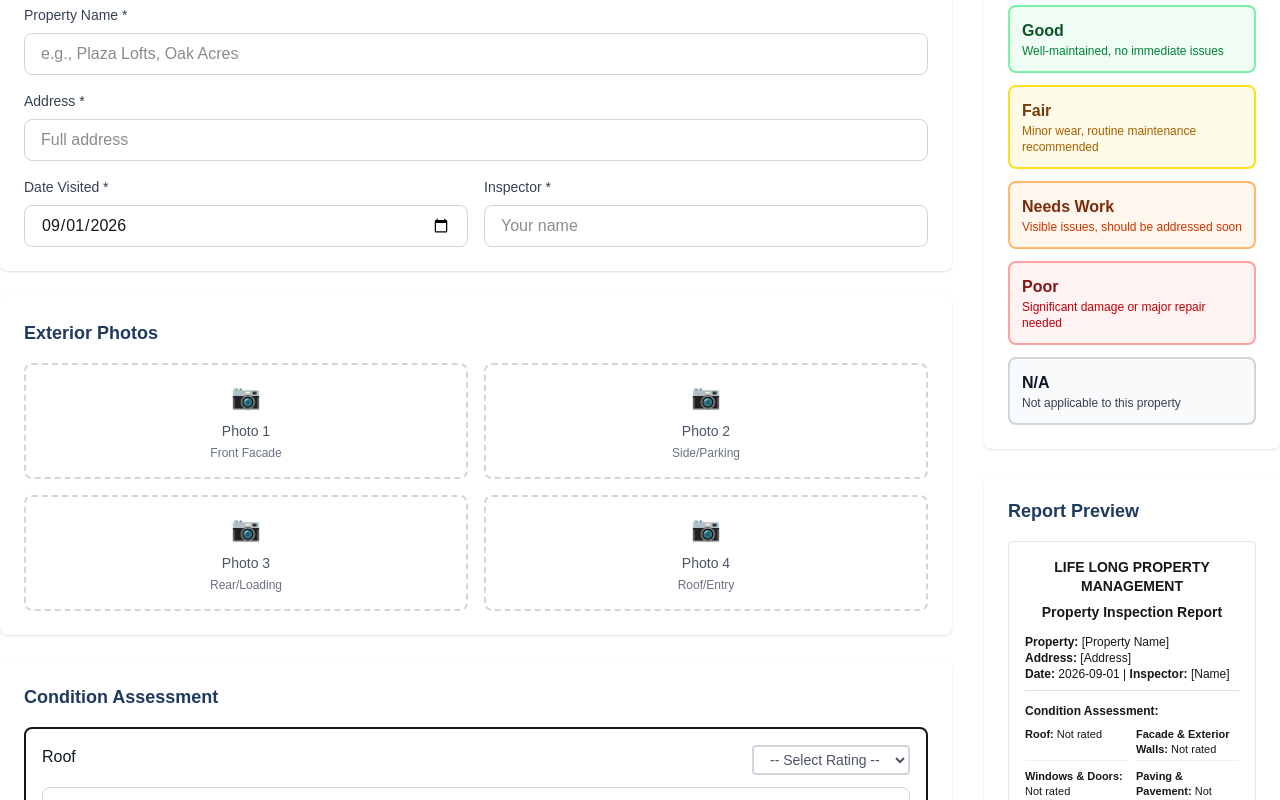
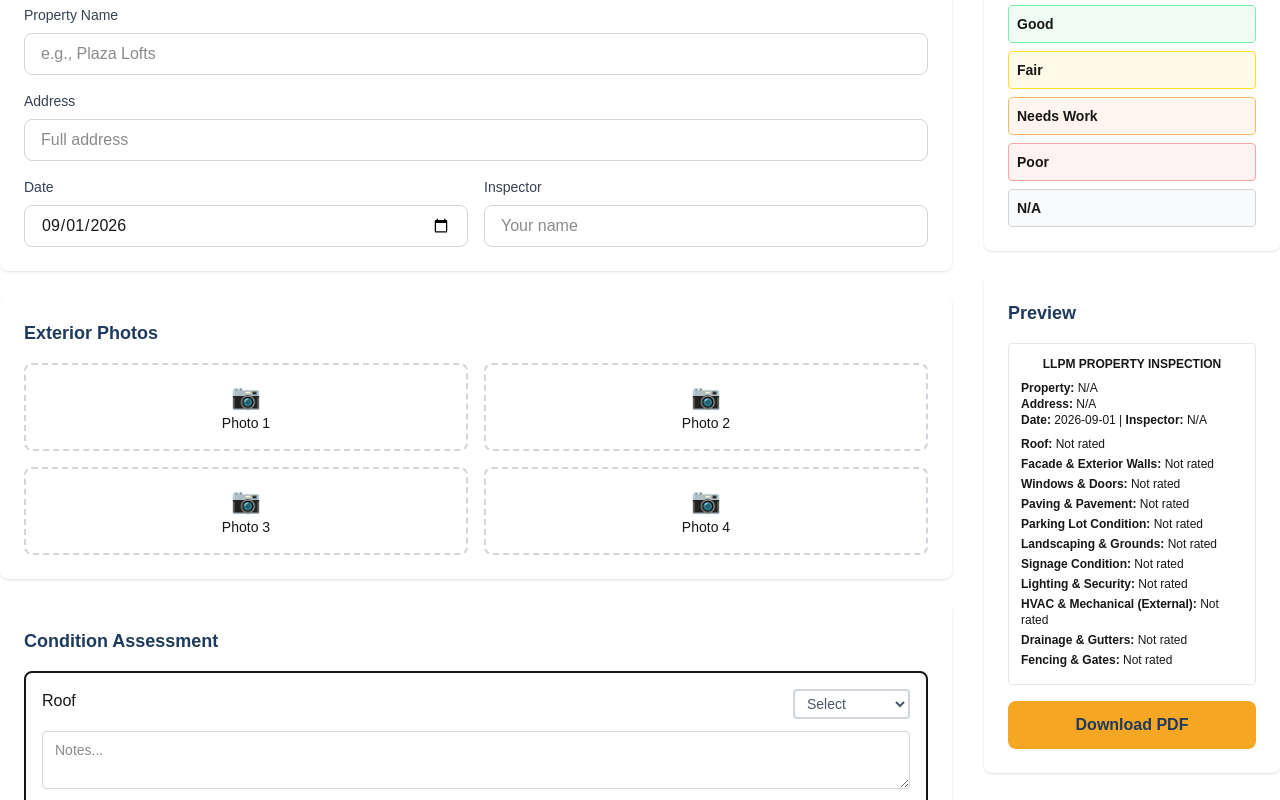
Before and after one commit to LLPMtech/LLPMwebsite, a Next.js app: page /inspection in a window 1280 px wide. Shown: the part 320-1120 px from the top of the page. Built offline with nearby package versions, Linux system fonts and the light colour scheme.

Commit message:
Simplify inspection form - fix unclickable buttons

```diff
--- a/src/app/inspection/page.tsx
+++ b/src/app/inspection/page.tsx
@@ -77,37 +77,26 @@ export default function PropertyInspectionPage() {
     }
   };
 
-  const generatePDF = async () => {
-    if (!reportRef.current) return;
+  const generatePDF = () => {
+    const element = reportRef.current;
+    if (!element) return;
 
-    try {
     const script = document.createElement('script');
     script.src = 'https://cdnjs.cloudflare.com/ajax/libs/html2pdf.js/0.10.1/html2pdf.bundle.min.js';
     script.onload = () => {
-        try {
-          const element = reportRef.current;
-          const html2pdf = (window as any).html2pdf();
-
-          html2pdf
+      const html2pdf = (window as any).html2pdf;
+      html2pdf()
         .set({
           margin: 10,
-              filename: `${data.propertyName.replace(/[^a-z0-9]/gi, '_') || 'inspection'}_${new Date().toISOString().split('T')[0]}.pdf`,
+          filename: `${data.propertyName || 'inspection'}_${data.dateVisited}.pdf`,
           image: { type: 'jpeg', quality: 0.98 },
-              html2canvas: { scale: 2, useCORS: true, logging: false },
+          html2canvas: { scale: 2 },
           jsPDF: { unit: 'mm', format: 'a4', orientation: 'portrait' }
         })
         .from(element)
         .save();
-        } catch (error) {
-          console.error('PDF error:', error);
-          alert('Error generating PDF. Please try again.');
-        }
     };
     document.head.appendChild(script);
-    } catch (error) {
-      console.error('Error:', error);
-      alert('Error generating PDF');
-    }
   };
 
   const conditionAreas = [
@@ -139,43 +128,43 @@ export default function PropertyInspectionPage() {
             <h2 className="text-lg font-bold text-navy mb-4">Property Details</h2>
             <div className="space-y-4">
               <div>
-                <label className="block text-sm font-medium text-gray-700 mb-2">Property Name *</label>
+                <label className="block text-sm font-medium text-gray-700 mb-2">Property Name</label>
                 <input
                   type="text"
                   value={data.propertyName}
                   onChange={e => setData(prev => ({ ...prev, propertyName: e.target.value }))}
-                  placeholder="e.g., Plaza Lofts, Oak Acres"
-                  className="w-full px-4 py-2 border border-gray-300 rounded-lg focus:ring-2 focus:ring-gold"
+                  placeholder="e.g., Plaza Lofts"
+                  className="w-full px-4 py-2 border border-gray-300 rounded-lg"
                 />
               </div>
               <div>
-                <label className="block text-sm font-medium text-gray-700 mb-2">Address *</label>
+                <label className="block text-sm font-medium text-gray-700 mb-2">Address</label>
                 <input
                   type="text"
                   value={data.address}
                   onChange={e => setData(prev => ({ ...prev, address: e.target.value }))}
                   placeholder="Full address"
-                  className="w-full px-4 py-2 border border-gray-300 rounded-lg focus:ring-2 focus:ring-gold"
+                  className="w-full px-4 py-2 border border-gray-300 rounded-lg"
                 />
               </div>
               <div className="grid grid-cols-2 gap-4">
                 <div>
-                  <label className="block text-sm font-medium text-gray-700 mb-2">Date Visited *</label>
+                  <label className="block text-sm font-medium text-gray-700 mb-2">Date</label>
                   <input
                     type="date"
                     value={data.dateVisited}
                     onChange={e => setData(prev => ({ ...prev, dateVisited: e.target.value }))}
-                    className="w-full px-4 py-2 border border-gray-300 rounded-lg focus:ring-2 focus:ring-gold"
+                    className="w-full px-4 py-2 border border-gray-300 rounded-lg"
                   />
                 </div>
                 <div>
-                  <label className="block text-sm font-medium text-gray-700 mb-2">Inspector *</label>
+                  <label className="block text-sm font-medium text-gray-700 mb-2">Inspector</label>
                   <input
                     type="text"
                     value={data.inspector}
                     onChange={e => setData(prev => ({ ...prev, inspector: e.target.value }))}
                     placeholder="Your name"
-                    className="w-full px-4 py-2 border border-gray-300 rounded-lg focus:ring-2 focus:ring-gold"
+                    className="w-full px-4 py-2 border border-gray-300 rounded-lg"
                   />
                 </div>
               </div>
@@ -187,24 +176,17 @@ export default function PropertyInspectionPage() {
             <h2 className="text-lg font-bold text-navy mb-4">Exterior Photos</h2>
             <div className="grid grid-cols-2 gap-4">
               {[1, 2, 3, 4].map((num, idx) => (
-                <div key={num}>
                 <button
+                  key={num}
+                  type="button"
                   onClick={() => fileRefs[idx].current?.click()}
-                    className="w-full p-4 border-2 border-dashed border-gray-300 rounded-lg hover:border-gold transition text-center"
+                  className="p-4 border-2 border-dashed border-gray-300 rounded-lg hover:border-gold"
                 >
                   {data.photos[idx] ? (
-                      <div>
-                        <div className="text-2xl mb-2">✓</div>
-                        <div className="text-sm text-gray-600">Photo {num} uploaded</div>
-                      </div>
+                    <div><div className="text-2xl">✓</div><div className="text-sm">Photo {num} uploaded</div></div>
                   ) : (
-                      <div>
-                        <div className="text-2xl mb-2">📷</div>
-                        <div className="text-sm text-gray-600">Photo {num}</div>
-                        <div className="text-xs text-gray-500 mt-1">{['Front Facade', 'Side/Parking', 'Rear/Loading', 'Roof/Entry'][idx]}</div>
-                      </div>
+                    <div><div className="text-2xl">📷</div><div className="text-sm">Photo {num}</div></div>
                   )}
-                  </button>
                   <input
                     ref={fileRefs[idx]}
                     type="file"
@@ -212,7 +194,7 @@ export default function PropertyInspectionPage() {
                     onChange={e => handlePhotoUpload(idx, e)}
                     className="hidden"
                   />
-                </div>
+                </button>
               ))}
             </div>
           </div>
@@ -223,42 +205,31 @@ export default function PropertyInspectionPage() {
             <div className="space-y-4">
               {conditionAreas.map(area => (
                 <div key={area.key} className={`p-4 rounded-lg border-2 ${ratingBgColors[data.conditions[area.key].rating]}`}>
-                  <div className="flex items-start justify-between mb-3">
-                    <label className="block font-medium text-gray-900">{area.label}</label>
+                  <div className="flex justify-between items-start mb-3">
+                    <label className="font-medium">{area.label}</label>
                     <select
                       value={data.conditions[area.key].rating}
                       onChange={e => setData(prev => ({
                         ...prev,
                         conditions: {
                           ...prev.conditions,
-                          [area.key]: {
-                            ...prev.conditions[area.key],
-                            rating: e.target.value as ConditionRating
-                          }
+                          [area.key]: { ...prev.conditions[area.key], rating: e.target.value as ConditionRating }
                         }
                       }))}
-                      className={`px-3 py-1 rounded border-2 text-sm font-medium ${ratingColors[data.conditions[area.key].rating]}`}
+                      className={`px-2 py-1 rounded border-2 text-sm font-medium ${ratingColors[data.conditions[area.key].rating]}`}
                     >
-                      <option value="">-- Select Rating --</option>
-                      {ratings.map(rating => (
-                        <option key={rating} value={rating}>{rating}</option>
-                      ))}
+                      <option value="">Select</option>
+                      {ratings.map(r => <option key={r} value={r}>{r}</option>)}
                     </select>
                   </div>
                   <textarea
                     value={data.conditions[area.key].notes}
                     onChange={e => setData(prev => ({
                       ...prev,
-                      conditions: {
-                        ...prev.conditions,
-                        [area.key]: {
-                          ...prev.conditions[area.key],
-                          notes: e.target.value
-                        }
-                      }
+                      conditions: { ...prev.conditions, [area.key]: { ...prev.conditions[area.key], notes: e.target.value } }
                     }))}
-                    placeholder="Add detailed notes..."
-                    className="w-full px-3 py-2 border border-gray-300 rounded-lg text-sm focus:ring-2 focus:ring-gold"
+                    placeholder="Notes..."
+                    className="w-full px-3 py-2 border border-gray-300 rounded text-sm"
                     rows={2}
                   />
                 </div>
@@ -266,83 +237,57 @@ export default function PropertyInspectionPage() {
             </div>
           </div>
 
-          {/* Maintenance Items */}
+          {/* Maintenance */}
           <div className="bg-white rounded-lg shadow p-6">
-            <h2 className="text-lg font-bold text-navy mb-4">Priority Maintenance Items</h2>
+            <h2 className="text-lg font-bold text-navy mb-4">Priority Maintenance</h2>
             <textarea
               value={data.maintenanceItems}
               onChange={e => setData(prev => ({ ...prev, maintenanceItems: e.target.value }))}
-              placeholder="List any priority items or action items needed..."
-              className="w-full px-4 py-3 border border-gray-300 rounded-lg focus:ring-2 focus:ring-gold"
+              placeholder="Priority items..."
+              className="w-full px-4 py-3 border border-gray-300 rounded"
               rows={5}
             />
           </div>
         </div>
 
-        {/* Sidebar: Legend & Preview */}
+        {/* Sidebar */}
         <div className="space-y-6">
           {/* Legend */}
           <div className="bg-white rounded-lg shadow p-6 sticky top-24">
-            <h2 className="text-lg font-bold text-navy mb-4">Condition Legend</h2>
-            <div className="space-y-3">
-              <div className="p-3 rounded-lg border-2 bg-green-50 border-green-300">
-                <div className="font-bold text-green-900">Good</div>
-                <div className="text-xs text-green-700">Well-maintained, no immediate issues</div>
-              </div>
-              <div className="p-3 rounded-lg border-2 bg-yellow-50 border-yellow-300">
-                <div className="font-bold text-yellow-900">Fair</div>
-                <div className="text-xs text-yellow-700">Minor wear, routine maintenance recommended</div>
-              </div>
-              <div className="p-3 rounded-lg border-2 bg-orange-50 border-orange-300">
-                <div className="font-bold text-orange-900">Needs Work</div>
-                <div className="text-xs text-orange-700">Visible issues, should be addressed soon</div>
-              </div>
-              <div className="p-3 rounded-lg border-2 bg-red-50 border-red-300">
-                <div className="font-bold text-red-900">Poor</div>
-                <div className="text-xs text-red-700">Significant damage or major repair needed</div>
-              </div>
-              <div className="p-3 rounded-lg border-2 bg-gray-50 border-gray-300">
-                <div className="font-bold text-gray-900">N/A</div>
-                <div className="text-xs text-gray-700">Not applicable to this property</div>
-              </div>
+            <h2 className="text-lg font-bold text-navy mb-4">Legend</h2>
+            <div className="space-y-2">
+              <div className="p-2 rounded bg-green-50 border border-green-300"><div className="font-bold text-sm">Good</div></div>
+              <div className="p-2 rounded bg-yellow-50 border border-yellow-300"><div className="font-bold text-sm">Fair</div></div>
+              <div className="p-2 rounded bg-orange-50 border border-orange-300"><div className="font-bold text-sm">Needs Work</div></div>
+              <div className="p-2 rounded bg-red-50 border border-red-300"><div className="font-bold text-sm">Poor</div></div>
+              <div className="p-2 rounded bg-gray-50 border border-gray-300"><div className="font-bold text-sm">N/A</div></div>
             </div>
           </div>
 
-          {/* Preview */}
+          {/* Preview & Download */}
           <div className="bg-white rounded-lg shadow p-6">
-            <h2 className="text-lg font-bold text-navy mb-4">Report Preview</h2>
-            <div ref={reportRef} className="text-xs mb-4 p-4 bg-white rounded border border-gray-200 space-y-2" style={{ maxHeight: '500px', overflowY: 'auto' }}>
-              <div style={{ fontWeight: 'bold', textAlign: 'center', marginBottom: '8px', fontSize: '14px' }}>LIFE LONG PROPERTY MANAGEMENT</div>
-              <div style={{ fontWeight: 'bold', textAlign: 'center', marginBottom: '12px', fontSize: '14px' }}>Property Inspection Report</div>
-              <div style={{ marginBottom: '12px', paddingBottom: '8px', borderBottom: '1px solid #ddd' }}>
-                <div><strong>Property:</strong> {data.propertyName || '[Property Name]'}</div>
-                <div><strong>Address:</strong> {data.address || '[Address]'}</div>
-                <div><strong>Date:</strong> {data.dateVisited} | <strong>Inspector:</strong> {data.inspector || '[Name]'}</div>
+            <h2 className="text-lg font-bold text-navy mb-4">Preview</h2>
+            <div ref={reportRef} className="text-xs p-3 bg-white border border-gray-200 rounded mb-4 max-h-96 overflow-y-auto">
+              <div className="font-bold text-center mb-2">LLPM PROPERTY INSPECTION</div>
+              <div className="text-xs mb-2">
+                <div><strong>Property:</strong> {data.propertyName || 'N/A'}</div>
+                <div><strong>Address:</strong> {data.address || 'N/A'}</div>
+                <div><strong>Date:</strong> {data.dateVisited} | <strong>Inspector:</strong> {data.inspector || 'N/A'}</div>
               </div>
-
-              <div style={{ fontWeight: 'bold', marginBottom: '8px' }}>Condition Assessment:</div>
-              <div style={{ display: 'grid', gridTemplateColumns: '1fr 1fr', gap: '8px' }}>
-                {conditionAreas.map(area => (
-                  <div key={area.key} style={{ fontSize: '11px', borderBottom: '1px solid #eee', paddingBottom: '4px' }}>
-                    <strong>{area.label}:</strong> {data.conditions[area.key].rating || 'Not rated'}
-                    {data.conditions[area.key].notes && <div style={{ marginLeft: '8px', color: '#666', marginTop: '2px' }}>{data.conditions[area.key].notes}</div>}
+              {conditionAreas.map(a => (
+                <div key={a.key} className="text-xs mb-1">
+                  <strong>{a.label}:</strong> {data.conditions[a.key].rating || 'Not rated'}
+                  {data.conditions[a.key].notes && <div className="ml-2 text-gray-600">{data.conditions[a.key].notes}</div>}
                 </div>
               ))}
             </div>
 
-              {data.maintenanceItems && (
-                <div style={{ marginTop: '12px', paddingTop: '8px', borderTop: '1px solid #ddd' }}>
-                  <div style={{ fontWeight: 'bold', marginBottom: '4px' }}>Priority Maintenance:</div>
-                  <div style={{ fontSize: '11px', whiteSpace: 'pre-wrap' }}>{data.maintenanceItems}</div>
-                </div>
-              )}
-            </div>
-
             <button
+              type="button"
               onClick={generatePDF}
-              className="w-full bg-gold text-navy py-3 rounded-lg font-bold hover:bg-opacity-90 transition"
+              className="w-full bg-gold text-navy py-3 rounded-lg font-bold hover:opacity-90"
             >
-              📥 Download as PDF
+              Download PDF
             </button>
           </div>
         </div>
```
Lines whose indentation alone changed are shown as unchanged.
